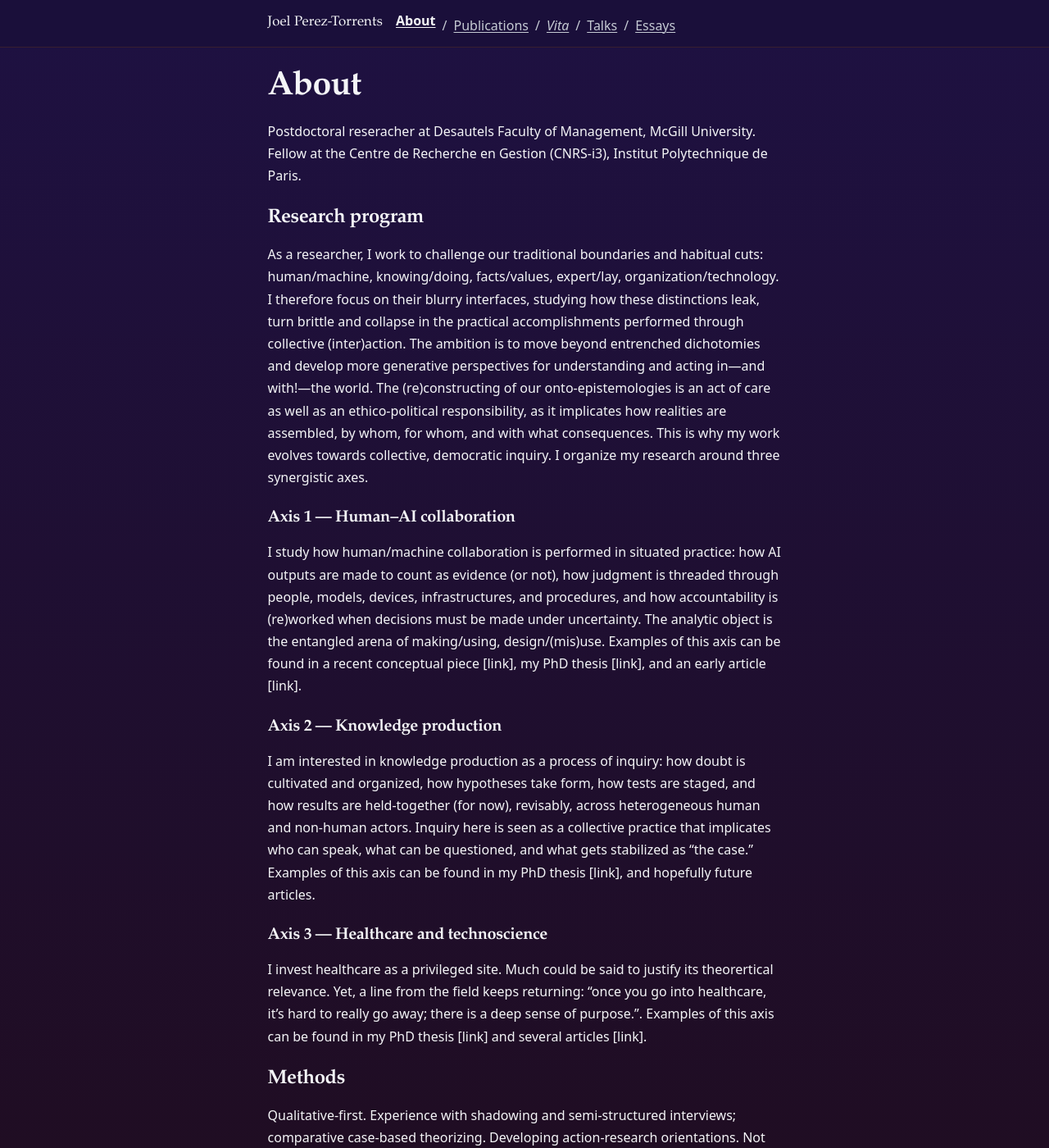
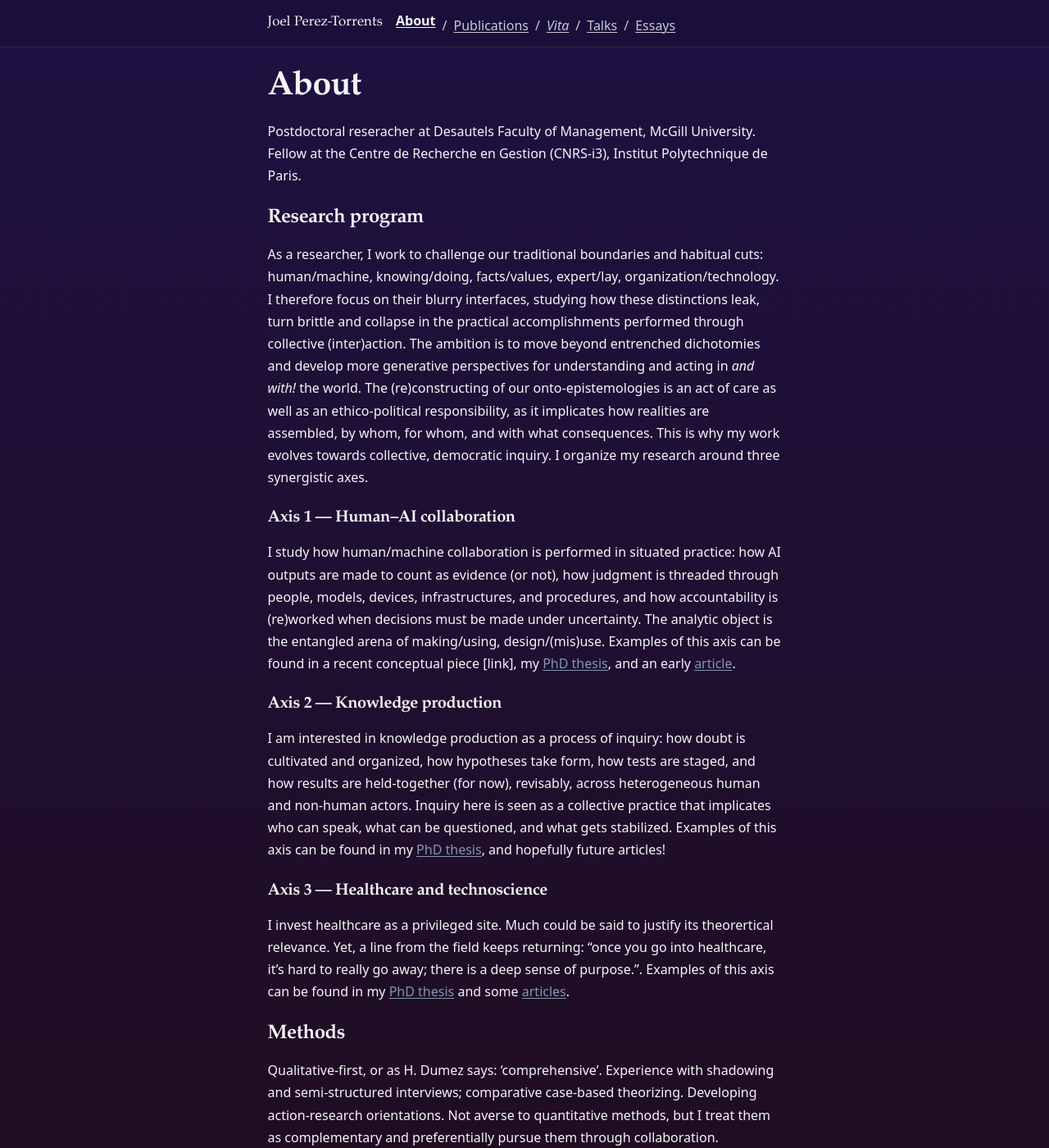
Before and after one commit to JPTorrents/jptorrents.github.io, a Jekyll site: the page built from _pages/index.md, in a window 1280 px wide and 1400 px high. Shown: the whole window at 82% size. Built offline with Jekyll 4.4.1, drawn with Linux system fonts in a browser that asks for light colours; some of the changed text lies outside the part shown.

Commit message:
Update index.md

```diff
--- a/_pages/index.md
+++ b/_pages/index.md
@@ -17,17 +18,17 @@ Fellow at the Centre de Recherche en Gestion (CNRS-i3), Institut Polytechnique d
 
 ## Research program
 
-As a researcher, I work to challenge our traditional boundaries and habitual cuts: human/machine, knowing/doing, facts/values, expert/lay, organization/technology. I therefore focus on their blurry interfaces, studying how these distinctions leak, turn brittle and collapse in the practical accomplishments performed through collective (inter)action. The ambition is to move beyond entrenched dichotomies and develop more generative perspectives for understanding and acting in—and with!—the world. The (re)constructing of our onto-epistemologies is an act of care as well as an ethico-political responsibility, as it implicates how realities are assembled, by whom, for whom, and with what consequences. This is why my work evolves towards collective, democratic inquiry. I organize my research around three synergistic axes.
+As a researcher, I work to challenge our traditional boundaries and habitual cuts: human/machine, knowing/doing, facts/values, expert/lay, organization/technology. I therefore focus on their blurry interfaces, studying how these distinctions leak, turn brittle and collapse in the practical accomplishments performed through collective (inter)action. The ambition is to move beyond entrenched dichotomies and develop more generative perspectives for understanding and acting in _and with!_ the world. The (re)constructing of our onto-epistemologies is an act of care as well as an ethico-political responsibility, as it implicates how realities are assembled, by whom, for whom, and with what consequences. This is why my work evolves towards collective, democratic inquiry. I organize my research around three synergistic axes.
 
 ### Axis 1 — Human–AI collaboration
-I study how human/machine collaboration is performed in situated practice: how AI outputs are made to count as evidence (or not), how judgment is threaded through people, models, devices, infrastructures, and procedures, and how accountability is (re)worked when decisions must be made under uncertainty. The analytic object is the entangled arena of making/using, design/(mis)use. Examples of this axis can be found in a recent conceptual piece [link], my PhD thesis [link], and an early article [link].
+I study how human/machine collaboration is performed in situated practice: how AI outputs are made to count as evidence (or not), how judgment is threaded through people, models, devices, infrastructures, and procedures, and how accountability is (re)worked when decisions must be made under uncertainty. The analytic object is the entangled arena of making/using, design/(mis)use. Examples of this axis can be found in a recent conceptual piece [link], my [PhD thesis](https://jptorrents.github.io/publications/gerer-la-collaboration-expert-metier-ia-these/), and an early [article](10.54695/jdds.041.3.0185).
 ### Axis 2 — Knowledge production
-I am interested in knowledge production as a process of inquiry: how doubt is cultivated and organized, how hypotheses take form, how tests are staged, and how results are held-together (for now), revisably, across heterogeneous human and non-human actors. Inquiry here is seen as a collective practice that implicates who can speak, what can be questioned, and what gets stabilized as “the case.” Examples of this axis can be found in my PhD thesis [link], and hopefully future articles.
+I am interested in knowledge production as a process of inquiry: how doubt is cultivated and organized, how hypotheses take form, how tests are staged, and how results are held-together (for now), revisably, across heterogeneous human and non-human actors. Inquiry here is seen as a collective practice that implicates who can speak, what can be questioned, and what gets stabilized. Examples of this axis can be found in my [PhD thesis](https://jptorrents.github.io/publications/gerer-la-collaboration-expert-metier-ia-these/), and hopefully future articles!
 ### Axis 3 — Healthcare and technoscience
-I invest healthcare as a privileged site. Much could be said to justify its theorertical relevance. Yet, a line from the field keeps returning: “once you go into healthcare, it’s hard to really go away; there is a deep sense of purpose.”. Examples of this axis can be found in my PhD thesis [link] and several articles [link].
+I invest healthcare as a privileged site. Much could be said to justify its theorertical relevance. Yet, a line from the field keeps returning: “once you go into healthcare, it’s hard to really go away; there is a deep sense of purpose.”. Examples of this axis can be found in my [PhD thesis](https://jptorrents.github.io/publications/gerer-la-collaboration-expert-metier-ia-these/) and some [articles](https://doi.org/10.2196/66275).
 
 ## Methods
-Qualitative-first. Experience with shadowing and semi-structured interviews; comparative case-based theorizing. Developing action-research orientations. Not averse to quantitative methods, but I treat them as complementary and preferentially pursue them through collaboration.
+Qualitative-first, or as H. Dumez says: 'comprehensive'. Experience with shadowing and semi-structured interviews; comparative case-based theorizing. Developing action-research orientations. Not averse to quantitative methods, but I treat them as complementary and preferentially pursue them through collaboration.
 
 ## Domains
 Expert knowledge domains, with emphasis on healthcare settings and technology development
```
Also changed, not shown: other parts of _pages/index.md (+1 -0 lines).
